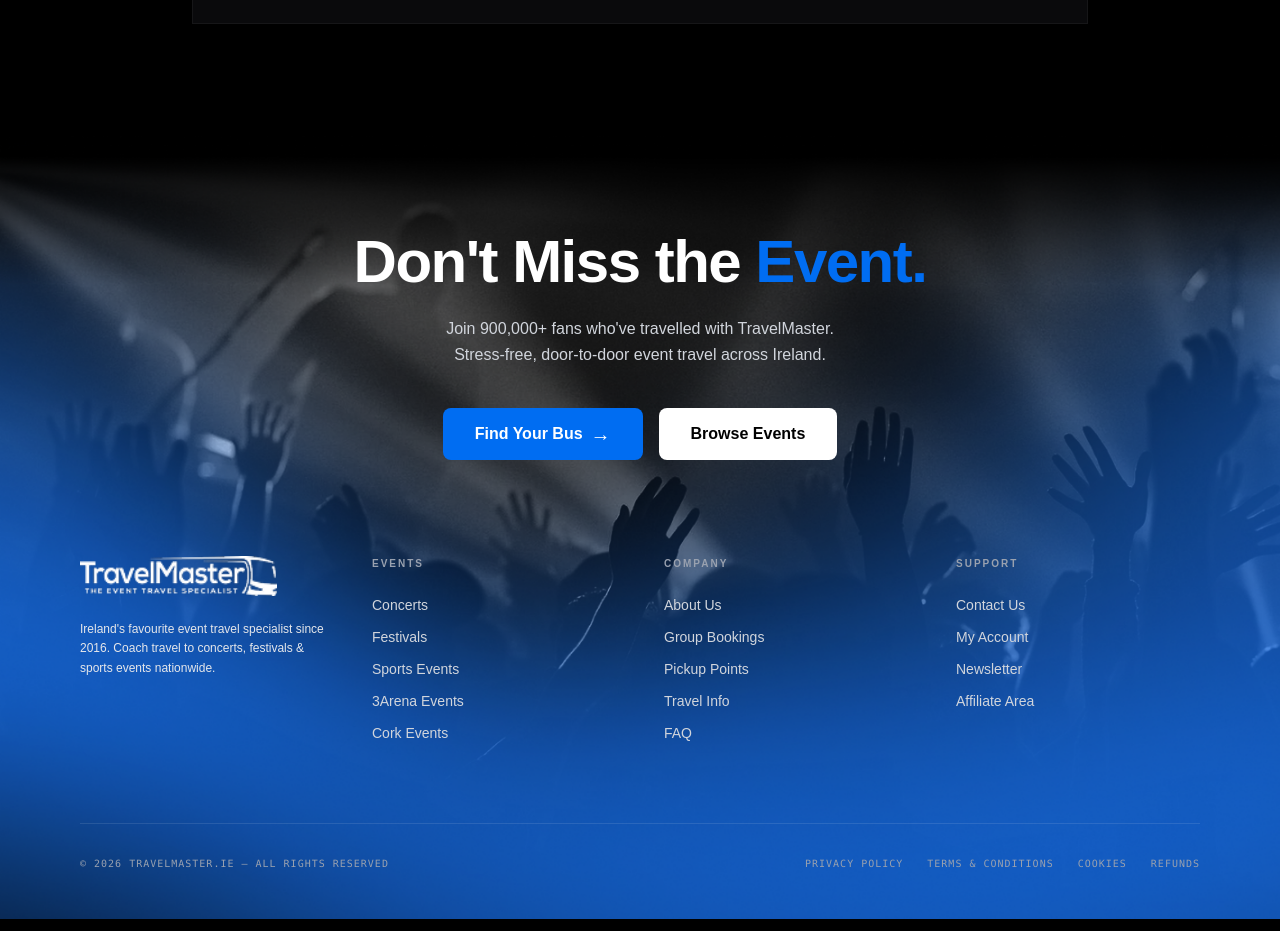
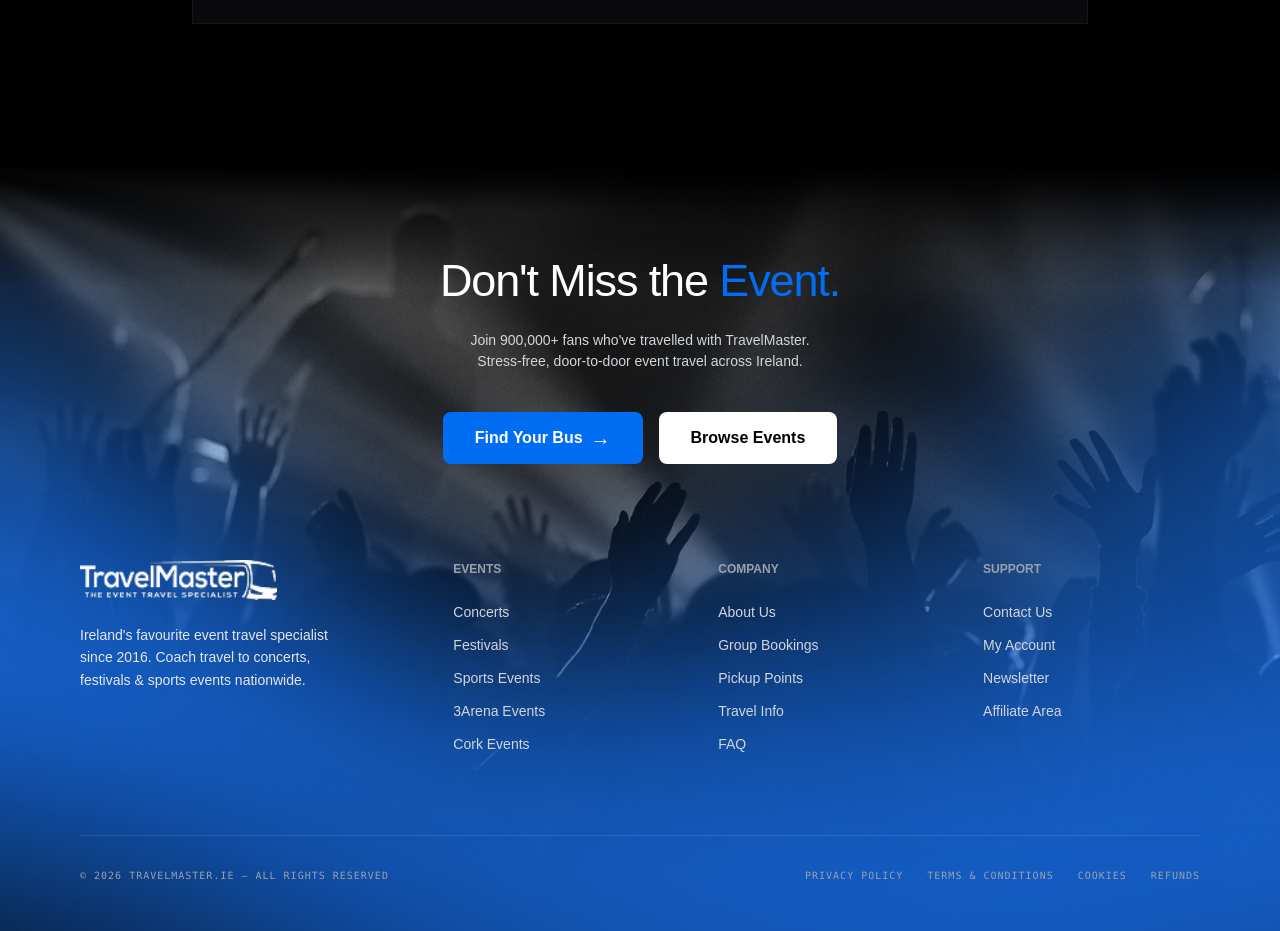
Before and after one commit to masoomk9666/travel-master, a Next.js app: page / in a window 1280 px wide. Shown: the part 5962-6893 px from the top of the page. Built offline with nearby package versions, Linux system fonts and the light colour scheme.

Commit message:
New Chnages updated till now

```diff
--- a/components/Footer.jsx
+++ b/components/Footer.jsx
@@ -3,6 +3,7 @@
 const StageoFooterSection = () => {
   return (
     <footer className="relative w-full text-white overflow-hidden">
+      <div className="absolute -top-15 -right-5 w-[115%] h-[100px]  bg-black blur-[20px] z-20 "></div>
       {/* 1. CLEAN BACKGROUND IMAGE */}
       <div className="absolute inset-0 z-0">
         <img
@@ -13,14 +14,14 @@
       </div>
 
       {/* 2. CONTENT CONTAINER */}
-      <div className="relative z-10 pt-24 pb-12 px-6 md:px-20">
+      <div className="relative z-10 pt-30 pb-12 px-6 md:px-20">
 
         {/* CTA SECTION */}
         <div className="flex flex-col items-center text-center mb-24">
-          <h2 className="text-4xl md:text-6xl font-bold mb-6 tracking-tight">
+          <h2 className="text-4xl md:text-[45px] font-medium mb-6 tracking-tight">
             Don't Miss the <span className="text-[#006DF2]">Event.</span>
           </h2>
-          <p className="max-w-xl text-gray-300 text-sm md:text-base mb-10 leading-relaxed">
+          <p className="max-w-xl text-gray-300 text-[14px] md:text-[14px] mb-10 ">
             Join 900,000+ fans who've travelled with TravelMaster. <br />
             Stress-free, door-to-door event travel across Ireland.
           </p>
@@ -36,19 +37,19 @@
         </div>
 
         {/* LINKS GRID */}
-        <div className="grid grid-cols-1 sm:grid-cols-2 md:grid-cols-4 gap-12 mb-20">
+        <div className="w-full grid grid-cols-1 sm:grid-cols-2 md:grid-cols-[1.5fr_1fr_1fr_1fr] gap-12 mb-20 max-w-7xl mx-auto">
           {/* Column 1: Brand */}
           <div className="space-y-6">
             <img src="/travel-logo.png" alt="TravelMaster" className="h-10 w-auto" />
-            <p className="text-gray-200 text-xs leading-relaxed max-w-xs">
+            <p className="text-gray-200 text-[14px] leading-relaxed md:max-w-[250px]">
               Ireland's favourite event travel specialist since 2016. Coach travel to concerts, festivals & sports events nationwide.
             </p>
           </div>
 
           {/* Column 2: Events */}
           <div>
-            <h4 className="text-[10px] tracking-[0.2em] uppercase font-bold text-gray-400 mb-6">Events</h4>
-            <ul className="space-y-3 text-sm text-gray-300">
+            <h4 className="text-[12px] uppercase font-bold text-gray-400 mb-6">Events</h4>
+            <ul className="space-y-3 text-[14px] text-gray-300">
               <li className="hover:text-white cursor-pointer">Concerts</li>
               <li className="hover:text-white cursor-pointer">Festivals</li>
               <li className="hover:text-white cursor-pointer">Sports Events</li>
@@ -59,8 +60,8 @@
 
           {/* Column 3: Company */}
           <div>
-            <h4 className="text-[10px] tracking-[0.2em] uppercase font-bold text-gray-400 mb-6">Company</h4>
-            <ul className="space-y-3 text-sm text-gray-300">
+            <h4 className="text-[12px]  uppercase font-bold text-gray-400 mb-6">Company</h4>
+            <ul className="space-y-3 text-[14px] text-gray-300">
               <li className="hover:text-white cursor-pointer">About Us</li>
               <li className="hover:text-white cursor-pointer">Group Bookings</li>
               <li className="hover:text-white cursor-pointer">Pickup Points</li>
@@ -71,8 +72,8 @@
 
           {/* Column 4: Support */}
           <div>
-            <h4 className="text-[10px] tracking-[0.2em] uppercase font-bold text-gray-400 mb-6">Support</h4>
-            <ul className="space-y-3 text-sm text-gray-300">
+            <h4 className="text-[12px]  uppercase font-bold text-gray-400 mb-6">Support</h4>
+            <ul className="space-y-3 text-[14px] text-gray-300">
               <li className="hover:text-white cursor-pointer">Contact Us</li>
               <li className="hover:text-white cursor-pointer">My Account</li>
               <li className="hover:text-white cursor-pointer">Newsletter</li>
```
